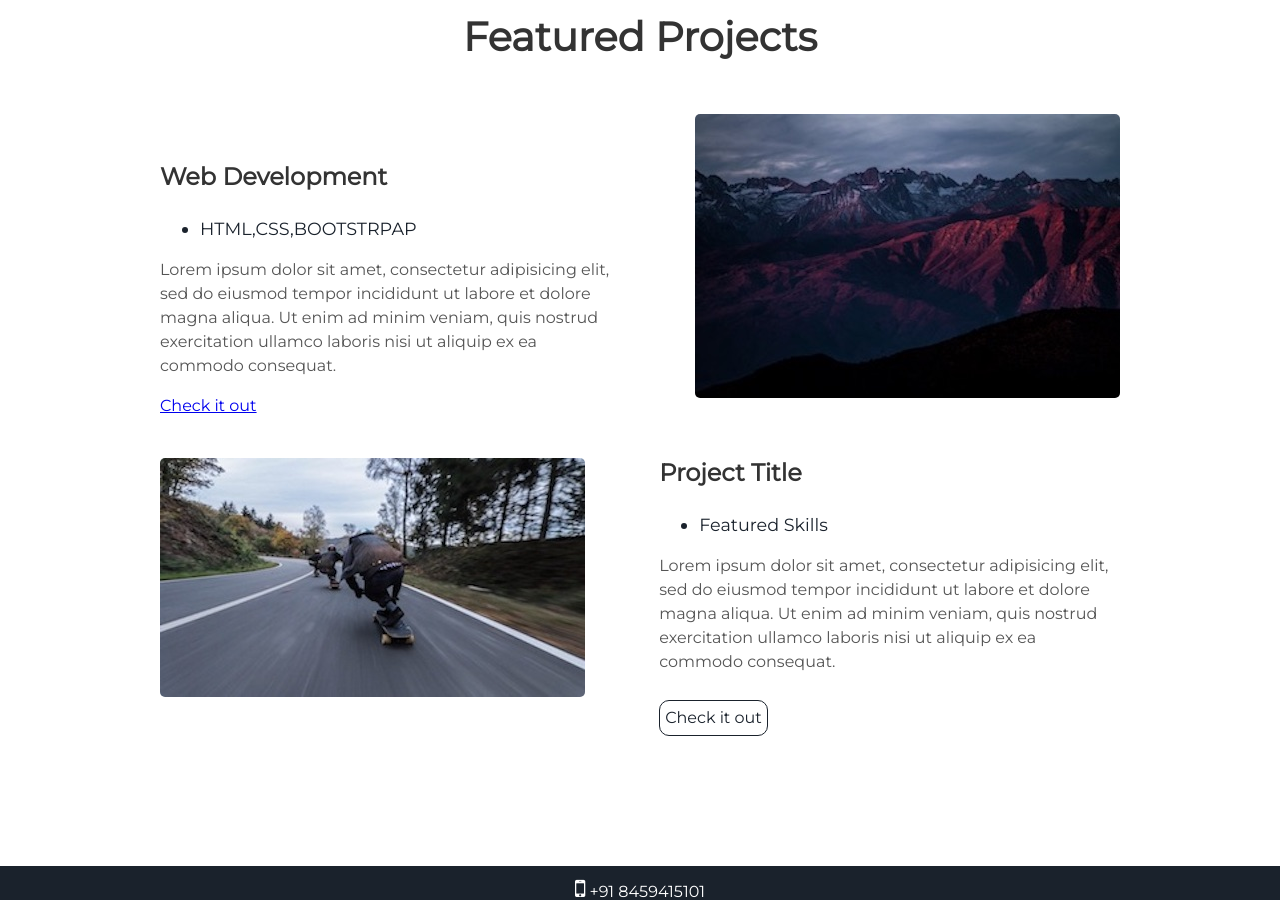
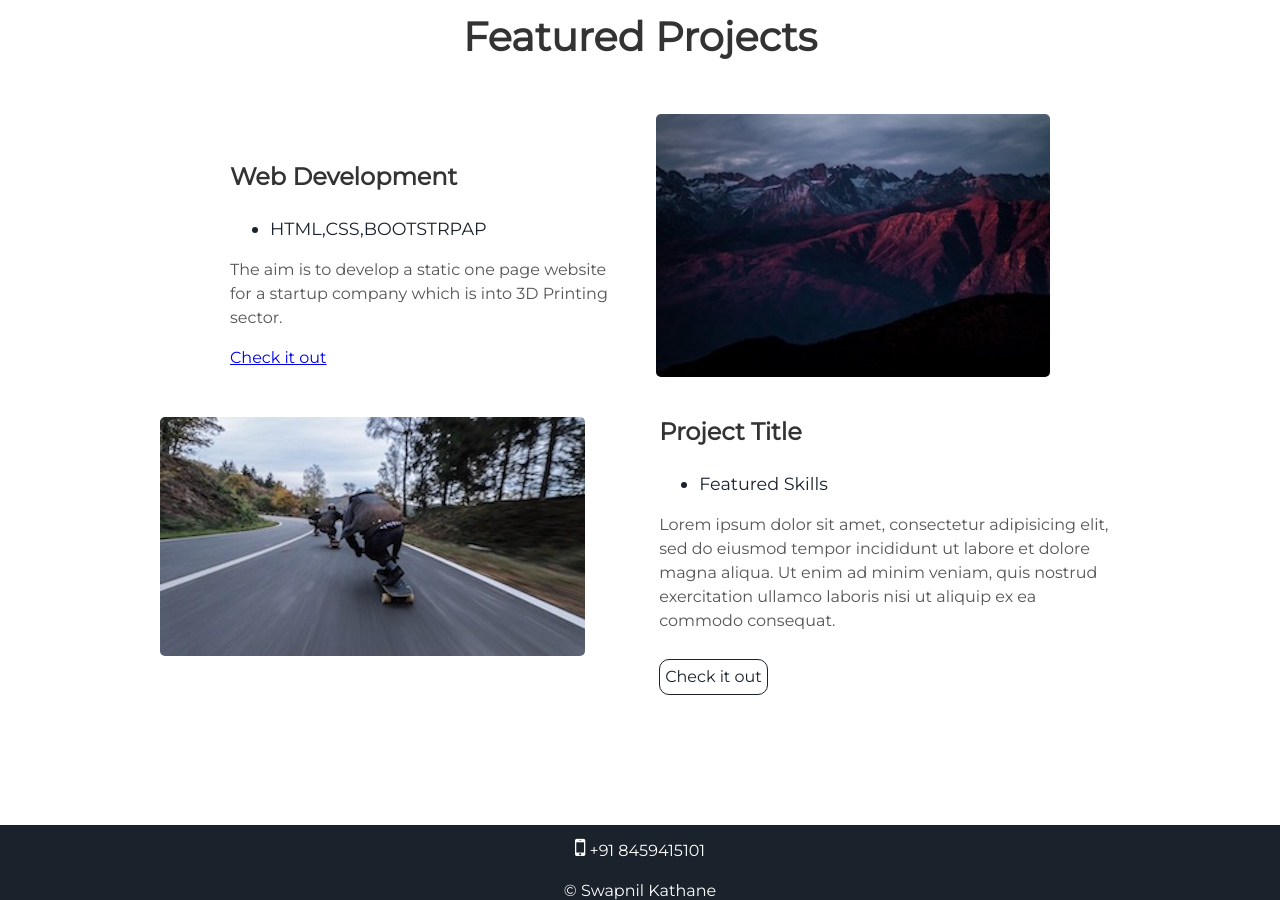
Before and after one commit to swapnilkathane/swapnilkathaneoldweb, a Jekyll site: the page built from index.html, in a window 1280 px wide and 900 px high, scrolled down 1598 px. Built offline with Jekyll 4.4.1, drawn with Linux system fonts in a browser that asks for light colours.

Commit message:
Update projects.html

```diff
--- a/_includes/projects.html
+++ b/_includes/projects.html
@@ -10,7 +10,7 @@
     <ul>
       <li>HTML,CSS,BOOTSTRPAP</li>
     </ul>
-    <p>Lorem ipsum dolor sit amet, consectetur adipisicing elit, sed do eiusmod tempor incididunt ut labore et dolore magna aliqua. Ut enim ad minim veniam, quis nostrud exercitation ullamco laboris nisi ut aliquip ex ea commodo consequat.</p>
+    <p>The aim is to develop a static one page website for a startup company which is into 3D Printing sector.</p>
     <a class="http://www.sscad.in/" href="#">Check it out</a>
   </div>
 </div>
```
